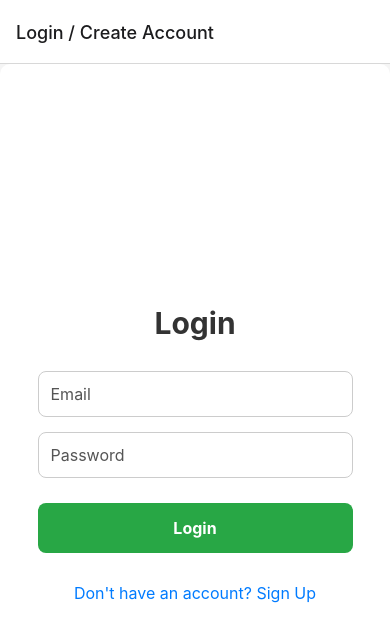
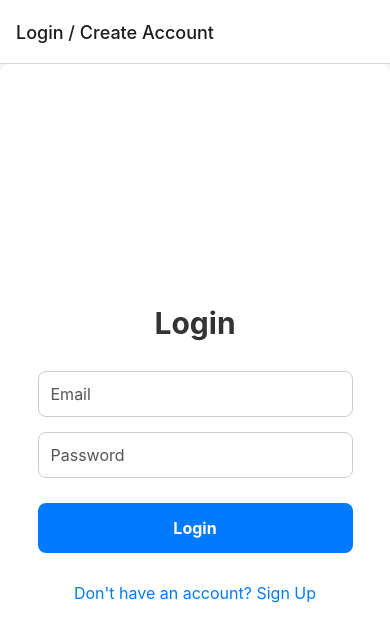
Before and after one commit to Theo3011/innovationsProjekt2024, a React Native app in the folder innovationsProjekt/: screen /LoginCreatePage in a window 390 px wide. Shown: the top 640 px of the page. Built offline with nearby package versions, Linux system fonts and the light colour scheme.

Commit message:
Update af farve
s

```diff
--- a/innovationsProjekt/components/loginCreatePage.js
+++ b/innovationsProjekt/components/loginCreatePage.js
@@ -294,7 +294,7 @@ const styles = StyleSheet.create({
     color: "#888",
   },
   selectedRole: {
-    backgroundColor: "#4CAF50",
+    backgroundColor: "#007BFF", // Ændret fra grøn til blå
     color: "white",
   },
   roleContainer: {
@@ -310,7 +310,7 @@ const styles = StyleSheet.create({
     fontSize: 16,
   },
   button: {
-    backgroundColor: "#28A745",
+    backgroundColor: "#007BFF", // Ændret fra grøn til blå
     padding: 15,
     borderRadius: 8,
     width: "90%",
```
